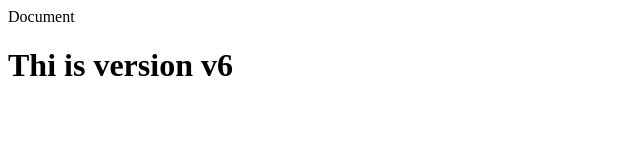
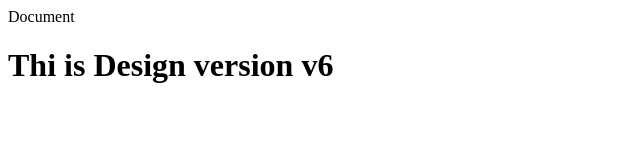
Before and after one commit to Sujata2324/my-repo, a plain HTML site: page Index.html in a window 1280 px wide. Shown: the whole page, without its empty margins (0-640 px from the left). Drawn offline with Linux system fonts and the light colour scheme.

Commit message:
change h1

```diff
--- a/Index.html
+++ b/Index.html
@@ -7,7 +7,7 @@
     <title>Document</title>
 </head>
 <body>
-    <h1>Thi is version v6</h1>
+    <h1>Thi is Design version  v6</h1>
 
 </body>
 </html>
```
